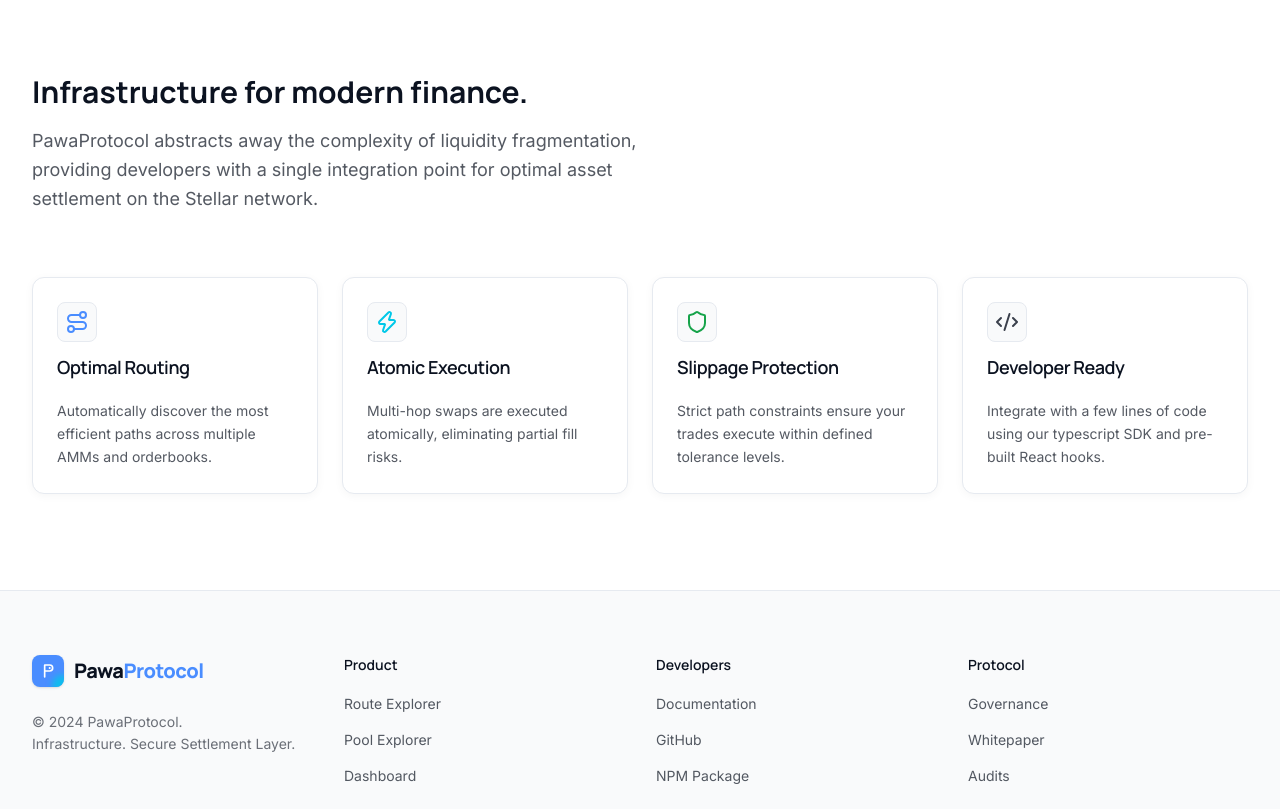
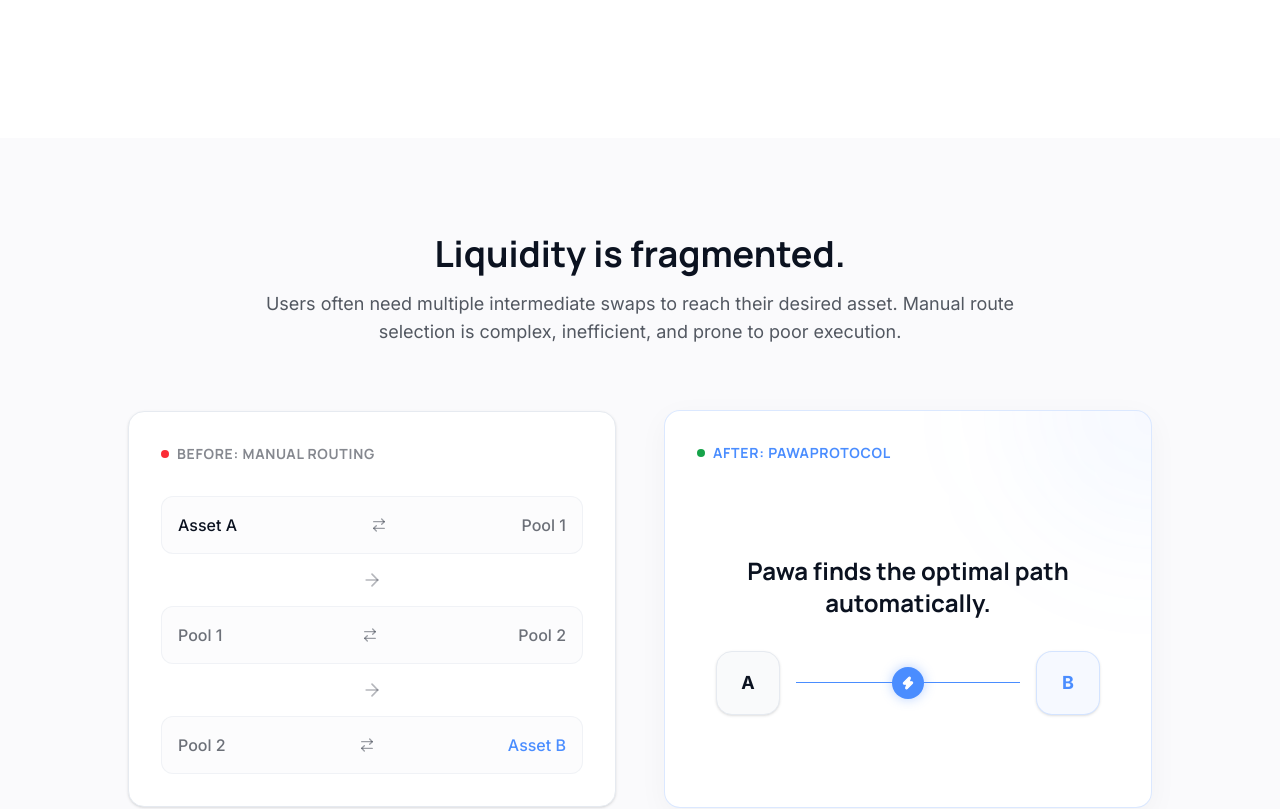
Before and after one commit to Robotron2/pawa-frontend, a Next.js app: page / in a window 1280 px wide. Shown: the part 720-1529 px from the top of the page. Built offline with nearby package versions, Linux system fonts and the light colour scheme.

Commit message:
feat: add protocol problem solution section

```diff
--- a/app/page.tsx
+++ b/app/page.tsx
@@ -1,7 +1,13 @@
 import { Navbar } from "@/components/layout/Navbar";
 import { Footer } from "@/components/layout/Footer";
 import { Hero } from "@/components/landing/Hero";
-import { Features } from "@/components/landing/Features";
+import { ProtocolOverview } from "@/components/landing/ProtocolOverview";
+import { ProblemSolution } from "@/components/landing/ProblemSolution";
+import { HowItWorks } from "@/components/landing/HowItWorks";
+import { FeatureSection } from "@/components/landing/FeatureSection";
+import { DeveloperSection } from "@/components/landing/DeveloperSection";
+import { FAQSection } from "@/components/landing/FAQSection";
+import { CTASection } from "@/components/landing/CTASection";
 
 export default function Home() {
   return (
@@ -9,7 +15,13 @@
       <Navbar />
       <main className="flex-1">
         <Hero />
-        <Features />
+        <ProtocolOverview />
+        <ProblemSolution />
+        <HowItWorks />
+        <FeatureSection />
+        <DeveloperSection />
+        <FAQSection />
+        <CTASection />
       </main>
       <Footer />
     </div>
--- a/src/components/landing/ProblemSolution.tsx
+++ b/src/components/landing/ProblemSolution.tsx
@@ -1,10 +1,122 @@
+"use client";
+
 import React from "react";
+import { motion } from "framer-motion";
+import { ArrowRight, Zap, ArrowRightLeft } from "lucide-react";
 
 export const ProblemSolution = () => {
   return (
-    <section className="py-20 bg-gray-50/50 relative overflow-hidden">
+    <section className="py-24 bg-gray-50/50 relative overflow-hidden border-b border-border">
       <div className="container mx-auto px-4 sm:px-6 lg:px-8 max-w-7xl">
-        {/* Problem & Solution Content */}
+
+        <div className="text-center max-w-3xl mx-auto mb-16">
+          <motion.div
+            initial={{ opacity: 0, y: 20 }}
+            whileInView={{ opacity: 1, y: 0 }}
+            viewport={{ once: true, margin: "-100px" }}
+            transition={{ duration: 0.6 }}
+          >
+            <h2 className="text-3xl sm:text-4xl font-heading font-bold text-foreground mb-4">
+              Liquidity is fragmented.
+            </h2>
+            <p className="text-lg text-foreground/70">
+              Users often need multiple intermediate swaps to reach their desired asset. Manual route selection is complex, inefficient, and prone to poor execution.
+            </p>
+          </motion.div>
+        </div>
+
+        <div className="grid grid-cols-1 lg:grid-cols-2 gap-8 lg:gap-12 items-center max-w-5xl mx-auto">
+
+          {/* Before: Manual Swaps */}
+          <motion.div
+            className="bg-white rounded-2xl border border-border p-8 shadow-sm"
+            initial={{ opacity: 0, x: -20 }}
+            whileInView={{ opacity: 1, x: 0 }}
+            viewport={{ once: true, margin: "-100px" }}
+            transition={{ duration: 0.6, delay: 0.2 }}
+          >
+            <div className="flex items-center gap-2 mb-8">
+              <div className="w-2 h-2 rounded-full bg-red-500" />
+              <h3 className="text-sm font-bold text-foreground/50 uppercase tracking-wider">Before: Manual Routing</h3>
+            </div>
+
+            <div className="flex flex-col gap-4">
+              <div className="flex items-center justify-between p-4 rounded-xl border border-border/50 bg-gray-50/50">
+                <span className="font-medium">Asset A</span>
+                <ArrowRightLeft className="text-foreground/40" size={16} />
+                <span className="font-medium text-foreground/60">Pool 1</span>
+              </div>
+              <div className="flex items-center justify-center">
+                <ArrowRight className="text-foreground/30 rotate-90 sm:rotate-0" size={20} />
+              </div>
+              <div className="flex items-center justify-between p-4 rounded-xl border border-border/50 bg-gray-50/50">
+                <span className="font-medium text-foreground/60">Pool 1</span>
+                <ArrowRightLeft className="text-foreground/40" size={16} />
+                <span className="font-medium text-foreground/60">Pool 2</span>
+              </div>
+              <div className="flex items-center justify-center">
+                <ArrowRight className="text-foreground/30 rotate-90 sm:rotate-0" size={20} />
+              </div>
+              <div className="flex items-center justify-between p-4 rounded-xl border border-border/50 bg-gray-50/50">
+                <span className="font-medium text-foreground/60">Pool 2</span>
+                <ArrowRightLeft className="text-foreground/40" size={16} />
+                <span className="font-medium text-primary">Asset B</span>
+              </div>
+            </div>
+          </motion.div>
+
+          {/* After: Pawa Routing */}
+          <motion.div
+            className="bg-white rounded-2xl border border-primary/20 p-8 shadow-[0_8px_30px_rgb(0,0,0,0.04)] relative overflow-hidden"
+            initial={{ opacity: 0, x: 20 }}
+            whileInView={{ opacity: 1, x: 0 }}
+            viewport={{ once: true, margin: "-100px" }}
+            transition={{ duration: 0.6, delay: 0.4 }}
+          >
+            <div className="absolute top-0 right-0 w-64 h-64 bg-primary/5 rounded-full blur-3xl -translate-y-1/2 translate-x-1/2 pointer-events-none" />
+
+            <div className="flex items-center gap-2 mb-8 relative z-10">
+              <div className="w-2 h-2 rounded-full bg-success" />
+              <h3 className="text-sm font-bold text-primary uppercase tracking-wider">After: PawaProtocol</h3>
+            </div>
+
+            <div className="flex flex-col items-center justify-center h-full min-h-[280px] relative z-10">
+              <h4 className="text-2xl font-heading font-bold text-center mb-8">
+                Pawa finds the optimal path automatically.
+              </h4>
+
+              <div className="flex items-center gap-4 w-full max-w-sm">
+                <div className="w-16 h-16 rounded-2xl bg-gray-50 border border-border flex items-center justify-center font-bold text-lg shadow-sm">
+                  A
+                </div>
+
+                <div className="flex-1 relative h-px bg-border">
+                  <motion.div
+                    className="absolute inset-0 bg-primary"
+                    initial={{ scaleX: 0, transformOrigin: "left" }}
+                    whileInView={{ scaleX: 1 }}
+                    viewport={{ once: true }}
+                    transition={{ duration: 1, delay: 0.8, ease: "easeInOut" }}
+                  />
+                  <motion.div
+                    className="absolute top-1/2 left-1/2 -translate-x-1/2 -translate-y-1/2 w-8 h-8 rounded-full bg-primary flex items-center justify-center shadow-[0_0_12px_rgba(74,141,255,0.4)] text-white"
+                    initial={{ scale: 0 }}
+                    whileInView={{ scale: 1 }}
+                    viewport={{ once: true }}
+                    transition={{ duration: 0.4, delay: 1.2, type: "spring" }}
+                  >
+                    <Zap size={14} className="fill-current" />
+                  </motion.div>
+                </div>
+
+                <div className="w-16 h-16 rounded-2xl bg-primary/5 border border-primary/20 flex items-center justify-center font-bold text-lg text-primary shadow-sm">
+                  B
+                </div>
+              </div>
+            </div>
+          </motion.div>
+
+        </div>
       </div>
     </section>
   );
```
